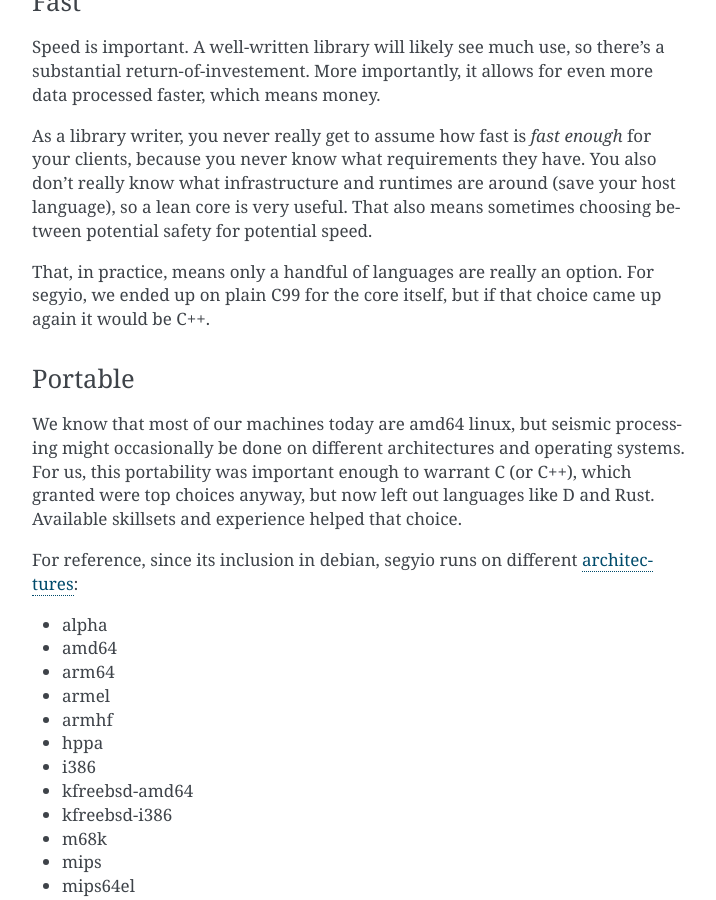
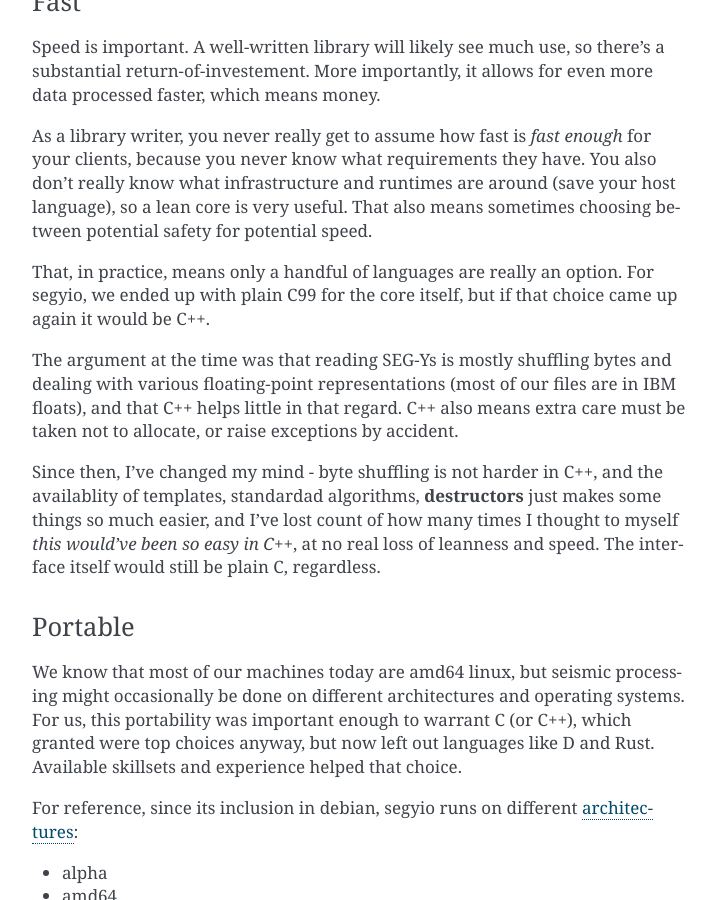
Before and after one commit to jokva/talks, a Sphinx documentation site: the page built from rediscovering-fire/source/context.rst, in a window 1280 px wide and 900 px high, scrolled down 3568 px. Shown: the whole window, without its empty margins (388-1104 px from the left). Built offline with Sphinx 7.4.7, drawn with Linux system fonts in a browser that asks for light colours.

Commit message:
Flesh out C99 vs C++

```diff
--- a/rediscovering-fire/source/context.rst
+++ b/rediscovering-fire/source/context.rst
@@ -179,8 +179,19 @@ language), so a lean core is very useful. That also means sometimes choosing bet
 safety for potential speed.
 
 That, in practice, means only a handful of languages are really an option. For
-segyio, we ended up on plain C99 for the core itself, but if that choice came
+segyio, we ended up with plain C99 for the core itself, but if that choice came
 up again it would be C++.
+
+The argument at the time was that reading SEG-Ys is mostly shuffling bytes and
+dealing with various floating-point representations (most of our files are in
+IBM floats), and that C++ helps little in that regard. C++ also means extra
+care must be taken not to allocate, or raise exceptions by accident.
+
+Since then, I've changed my mind - byte shuffling is not harder in C++, and the
+availablity of templates, standardad algorithms, **destructors** just makes
+some things so much easier, and I've lost count of how many times I thought to
+myself *this would've been so easy in C++*, at no real loss of leanness and
+speed. The interface itself would still be plain C, regardless.
 
 Portable
 ~~~~~~~~
```
